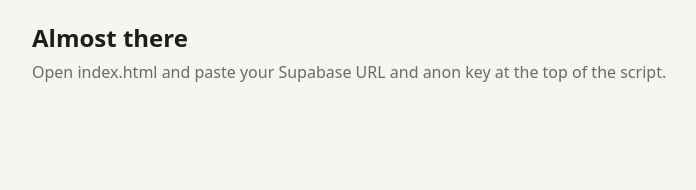
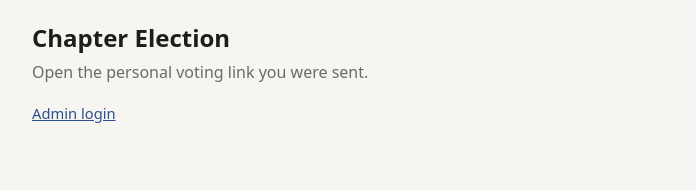
Before and after one commit to noahgerstein018/Chapter-Elections, a plain HTML site: page index.html in a window 1280 px wide. Shown: the whole page, without its empty margins (284-980 px from the left). Drawn offline with nearby package versions, Linux system fonts and the light colour scheme.

Commit message:
index.html

```diff
--- a/index.html
+++ b/index.html
@@ -39,8 +39,8 @@ a{color:var(--acc)}
 <script src="https://cdn.jsdelivr.net/npm/@supabase/supabase-js@2.45.4/dist/umd/supabase.min.js"></script>
 <script>
 // ====== PASTE YOUR SUPABASE VALUES HERE (Project Settings > API) ======
-var SUPABASE_URL = 'YOUR_SUPABASE_URL';
-var SUPABASE_ANON_KEY = 'YOUR_SUPABASE_ANON_KEY';
+var SUPABASE_URL = 'https://kpvugusxikdjnnyfsxry.supabase.co/rest/v1/';
+var SUPABASE_ANON_KEY = 'sb_publishable_sQcCul8_NiAM5DaO2IMemA_C6LhjHrC';
 // ======================================================================
 
 var app = document.getElementById('app');
```
